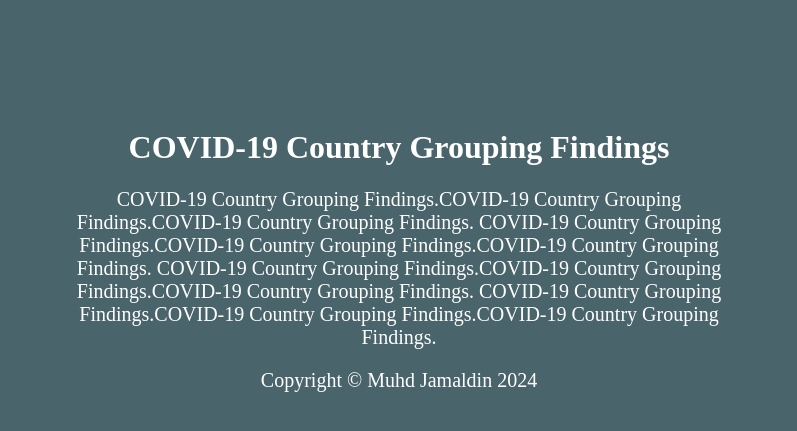
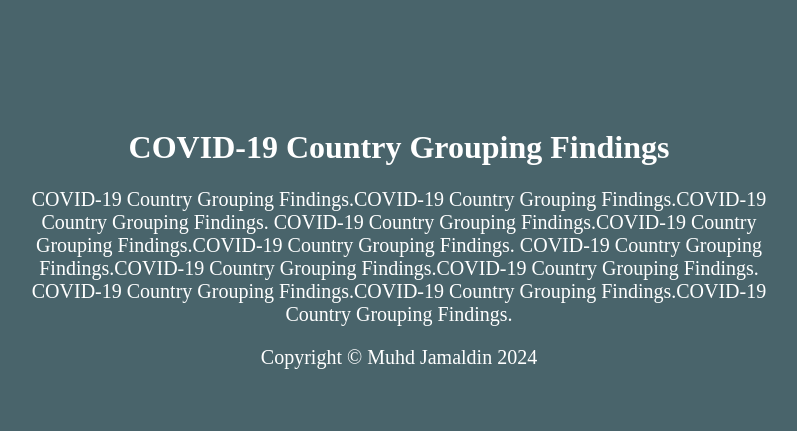
Before and after one commit to Md-Khid/Md-Khid, a Jekyll site: the page findings/1.html, which Jekyll copies as it is, in a window 1280 px wide. Shown: the top 431 px of the page, without its empty margins (241-1038 px from the left). Built offline with Jekyll 4.4.1, drawn with Linux system fonts in a browser that asks for light colours.

Commit message:
Update 1.html

```diff
--- a/findings/1.html
+++ b/findings/1.html
@@ -19,8 +19,8 @@
         .container p {
             font-size: 20px; /* Increase font size for main content */
             text-align: center; /* Center align the paragraph */
-            margin-left: 300px; /* Add margin on the left side */
-            margin-right: 300px; /* Add margin on the right side */
+            margin-left: 250px; /* Add margin on the left side */
+            margin-right: 250px; /* Add margin on the right side */
         }
     </style>
 </head>
```
